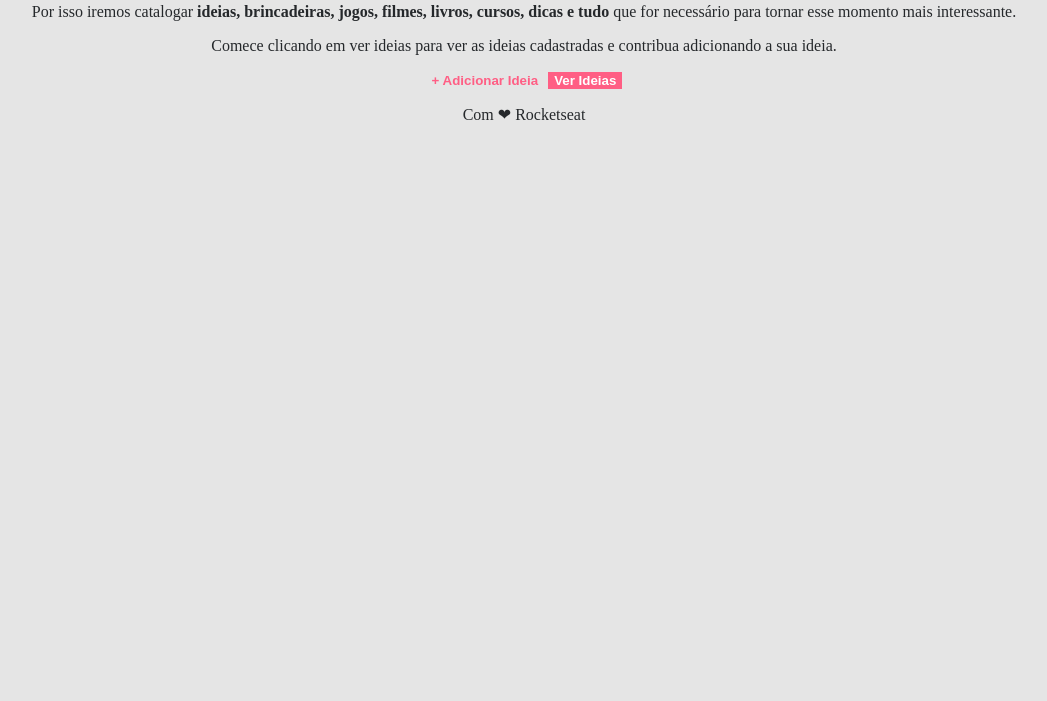
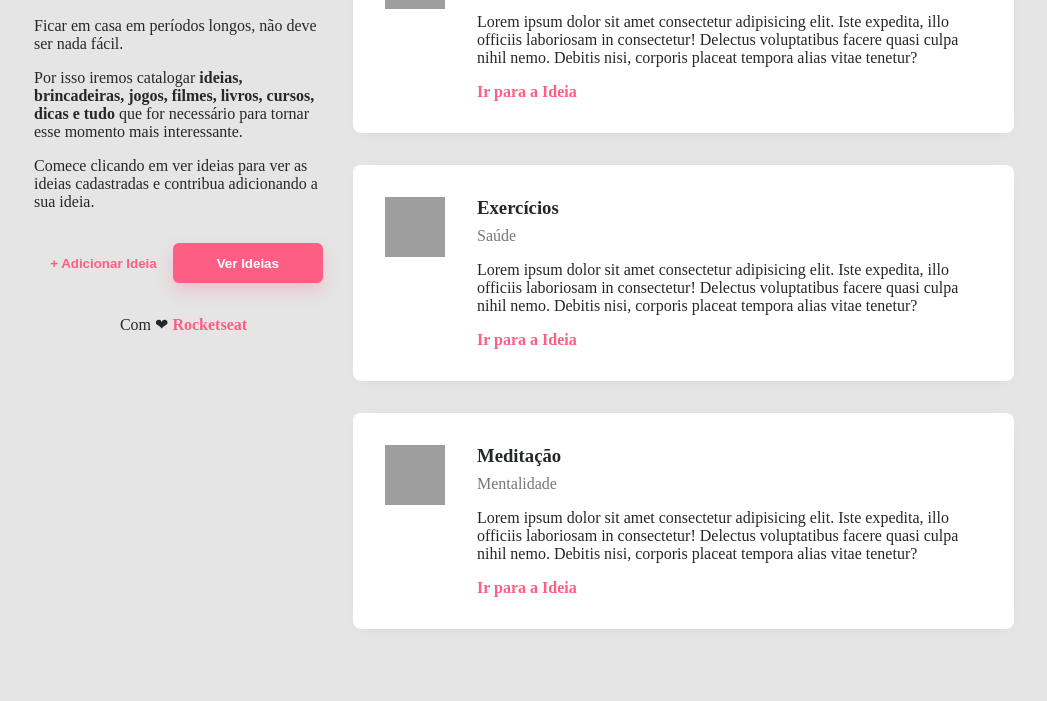
Before and after one commit to mozartsodre/CasaCriativa, a plain HTML site: page index.html in a window 1280 px wide. Shown: the part 123-824 px from the top of the page, without its empty margins (116-1163 px from the left). Before the commit the page ends 800 px from the top, so only its background shows below. Drawn offline with Linux system fonts and the light colour scheme; grey boxes are pictures that could not be loaded.

Commit message:
Aula 2 - parte 1
Atualizações feitas na aula dois do WorkshopDev. Aqui continuei trabalhando com CSS para ajeitar o conteúdo da página inserindo divs, separando arquivos css/javascript, mexendo com classes e suas propriedades. Aula ainda não finalizada, pausa em tempo 1:01:45.

```diff
--- a/index.html
+++ b/index.html
@@ -11,71 +11,84 @@
 <html><!-- Tag HTML -->
     <head>
         <!-- Responsável por receber configurações da página -->
-        <meta charset="UTF-8">
+        <meta charset="UTF-8"> <!-- UTF-8 serve para fazer o navegador identificar caracteres especiais como ç, ã e por aí vai. -->
         <title>Casa Criativa</title>
         <!-- Na tag <style> mexemos com o estilo/aparência da página  -->
-        <style>
-            /*
-            CSS (Cascading StyleSheet) - Folha de estilo em cascata
-            */
-
-            body {
-                background: #e5e5e5;
-                color: #25282B;
-                text-align: center;
-
-            }
-
-            button {
-                color: #ff5E84;
-                border: none;
-                font-weight: bold;
-                background: none;
-            }
-
-            .fat {
-                color: white;
-                background: #ff5E84;
-            }
-
-            #footer a {
-                color: #25282b;
-                text-decoration: none;
-            }
-
-            .hide {
-                display: none;
-            }
-
-        </style>
+        <style></style>
+        <!-- tag link é usada para conectar com outro arquivo, no caso o stylesheet seria o CSS -->
+        <link rel="stylesheet" href="style.css">
     </head>
     <body>
+        <!--  -->
+        <div id="container">
+            <section id="intro">
         <!-- Responsável pelos itens que vão aparecer na página que o visitante acessa -->
+                <header><!-- Aqui é referente aos itens do cabeçalho da página -->
                     <img src="logo.png" alt="Logomarca Casa Criativa"> <!-- tag <img> serve para adicionar uma imagem -->
+                </header>
+                <main> <!-- Aqui é referente aos conteúdos principais que estarão disponíveis em uma página -->
                     <p>
                     Ficar em casa em períodos longos, não deve ser nada fácil.</p> <!-- a tag <p></p> server para indicar parágrafo -->
                     <p>
                     Por isso iremos catalogar <strong>ideias, brincadeiras, jogos, filmes, livros, cursos, dicas e tudo</strong> que for necessário para tornar esse momento mais interessante.</p>
                     <p>
                     Comece clicando em ver ideias para ver as ideias cadastradas e contribua adicionando a sua ideia.</p>
+                </main>
 
+                <section id="buttons">
                     <button>+ Adicionar Ideia</button> <!-- tag para criação de botões -->
                     <button class="fat">Ver Ideias</button>
+                </section>
 
+                <footer> <!-- Referente ao que estará no rodapé da página -->
                     <p id="footer">Com ❤ <a href="http://rocketseat.com.br">Rocketseat</a></p>
+                </footer>
+            </section>
 
-        <!-- a tag <script> serve para introduzir o código javascript-->
-        <script>
-            document
-                .querySelector("button.fat")
-                .addEventListener("click", function(){
-                    document
-                        .querySelector("#footer")
-                        .classList
-                        .toggle("hide")
-                })
-        </script>
+            <section id="last-ideias">
+                <div class="idea">
+                    <img src="https://image.flaticon.com/icons/svg/2729/2729007.svg" alt="Imagem de curso de programação">
 
+                    <div class="content">
+                        <h3>Cursos de Programação</h3>
+                        <p>Estudo</p>
+                    <div class="description">
+                        Lorem ipsum dolor sit amet consectetur adipisicing elit. Iste expedita, illo officiis laboriosam in consectetur! Delectus voluptatibus facere quasi culpa nihil nemo. Debitis nisi, corporis placeat tempora alias vitae tenetur?
+                    </div>
+                        <a href="#">Ir para a Ideia</a>
+                    </div>
+                </div>
+
+                <div class="idea">
+                    <img src="https://image.flaticon.com/icons/svg/2729/2729005.svg" alt="Imagem de Exercícios">
+
+                    <div class="content">
+                        <h3>Exercícios</h3>
+                        <p>Saúde</p>
+                    <div class="description">
+                        Lorem ipsum dolor sit amet consectetur adipisicing elit. Iste expedita, illo officiis laboriosam in consectetur! Delectus voluptatibus facere quasi culpa nihil nemo. Debitis nisi, corporis placeat tempora alias vitae tenetur?
+                    </div>
+                        <a href="#">Ir para a Ideia</a>
+                    </div>
+                </div>
+
+                <div class="idea">
+                    <img src="https://image.flaticon.com/icons/svg/2729/2729027.svg" alt="Imagem de Meditação">
+
+                    <div class="content">
+                        <h3>Meditação</h3>
+                        <p>Mentalidade</p>
+                    <div class="description">
+                        Lorem ipsum dolor sit amet consectetur adipisicing elit. Iste expedita, illo officiis laboriosam in consectetur! Delectus voluptatibus facere quasi culpa nihil nemo. Debitis nisi, corporis placeat tempora alias vitae tenetur?
+                    </div>
+                        <a href="#">Ir para a Ideia</a>
+                    </div>
+                </div>
+
+            </section>
+        <!-- a tag <script> serve para introduzir o código javascript e quando src conecta com o arquivo .js-->
+            <script src="scripts.js"></script>
+        </div>
     </body>
 
 </html>
--- /dev/null
+++ b/scripts.js
@@ -0,0 +1,8 @@
+document
+    .querySelector("button.fat")
+    .addEventListener("click", function(){
+        document
+            .querySelector("#footer")
+            .classList
+            .toggle("hide")
+    })
--- /dev/null
+++ b/style.css
@@ -0,0 +1,112 @@
+/*
+CSS (Cascading StyleSheet) - Folha de estilo em cascata
+
+Tudo é BOX(caixa) num website e dentro delas tem outras caixas, textos ou imagens
+
+Espaçamentos
+Bordas
+Preenchimento
+
+Posicionamento
+
+*/
+
+body {
+    background: #e5e5e5;
+    color: #25282B;
+    margin: 0px;
+}
+
+.hide {
+    display: none;
+}
+
+a {
+    color: #ff5E84;
+    font-weight: bold;
+    text-decoration: none;
+}
+
+a:hover {
+    text-decoration: underline;
+}
+
+#container {
+    width: 90%;
+    max-width: 980px;
+    margin: 40px auto;
+    display: flex;
+}
+
+#intro {
+    width: 300px;
+    margin-right: 20px;
+}
+
+main {
+    margin: 32px 0px;
+}
+
+#buttons{
+    display: flex;
+    justify-content: space-evenly;
+    margin-bottom: 32px;
+}
+
+button {
+    background: none;
+    color: #ff5E84;
+    border: none;
+    font-weight: bold;
+    cursor: pointer;
+    outline: none;
+}
+
+button:hover {
+    text-decoration: underline;
+}
+
+.fat {
+    color: white;
+    background: #ff5E84;
+    width: 150px;
+    height: 40px;
+    border-radius: 6px;
+    box-shadow: 0px 8px 16px #ff5E8444;
+}
+
+button.fat:hover {
+    text-decoration: none;
+}
+
+footer {
+    text-align: center;
+}
+
+.idea {
+    display: flex;
+    margin-bottom: 32px;
+    background-color: #fff;
+    padding: 32px;
+    border-radius: 8px;
+    box-shadow: 0 4px 16px -8px rgba(1, 1, 1, 0.1);
+}
+
+.idea img {
+    width: 60px;
+    height: 60px;
+    margin-right: 32px;
+}
+
+.idea h3 {
+    margin: 0px;
+}
+
+.idea p {
+    margin: 8px 0;
+    color: #777;
+}
+
+.idea .description {
+    margin: 16px 0;
+}
```
Lines whose indentation alone changed are shown as unchanged.
